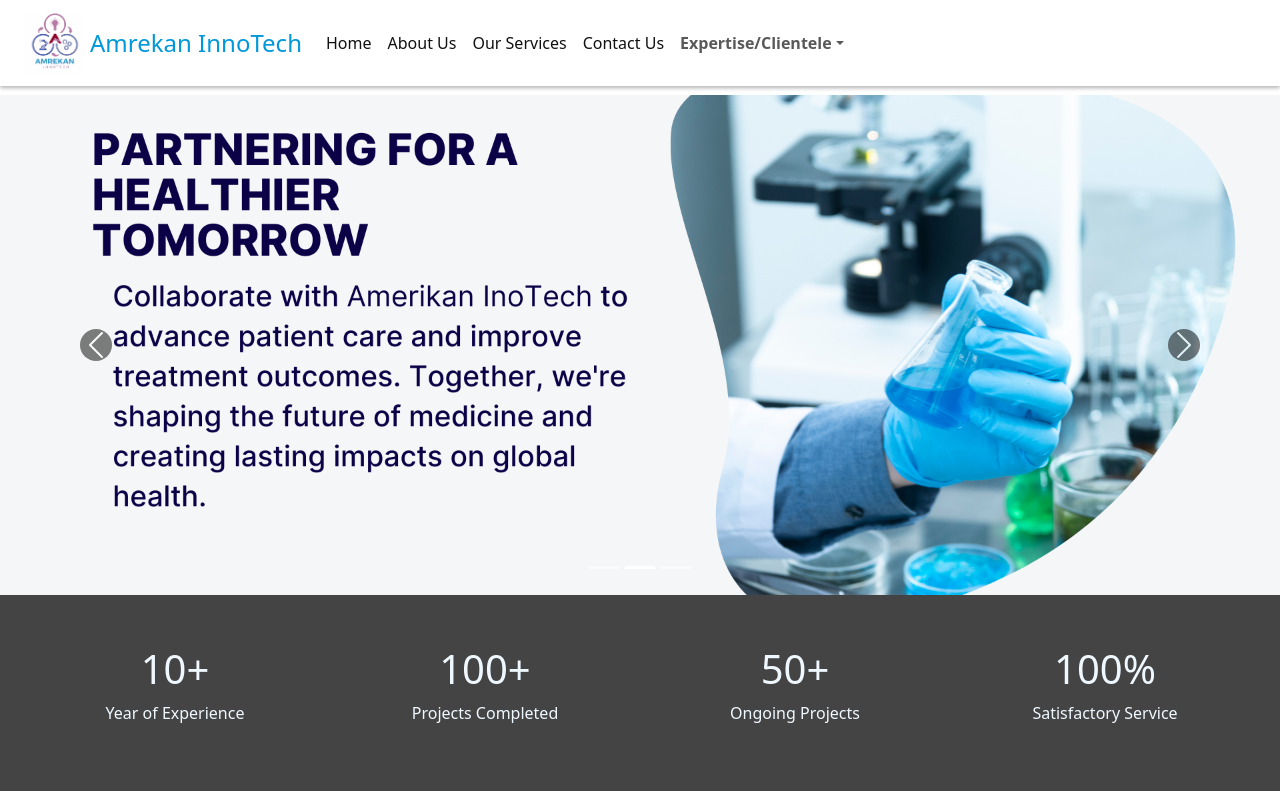
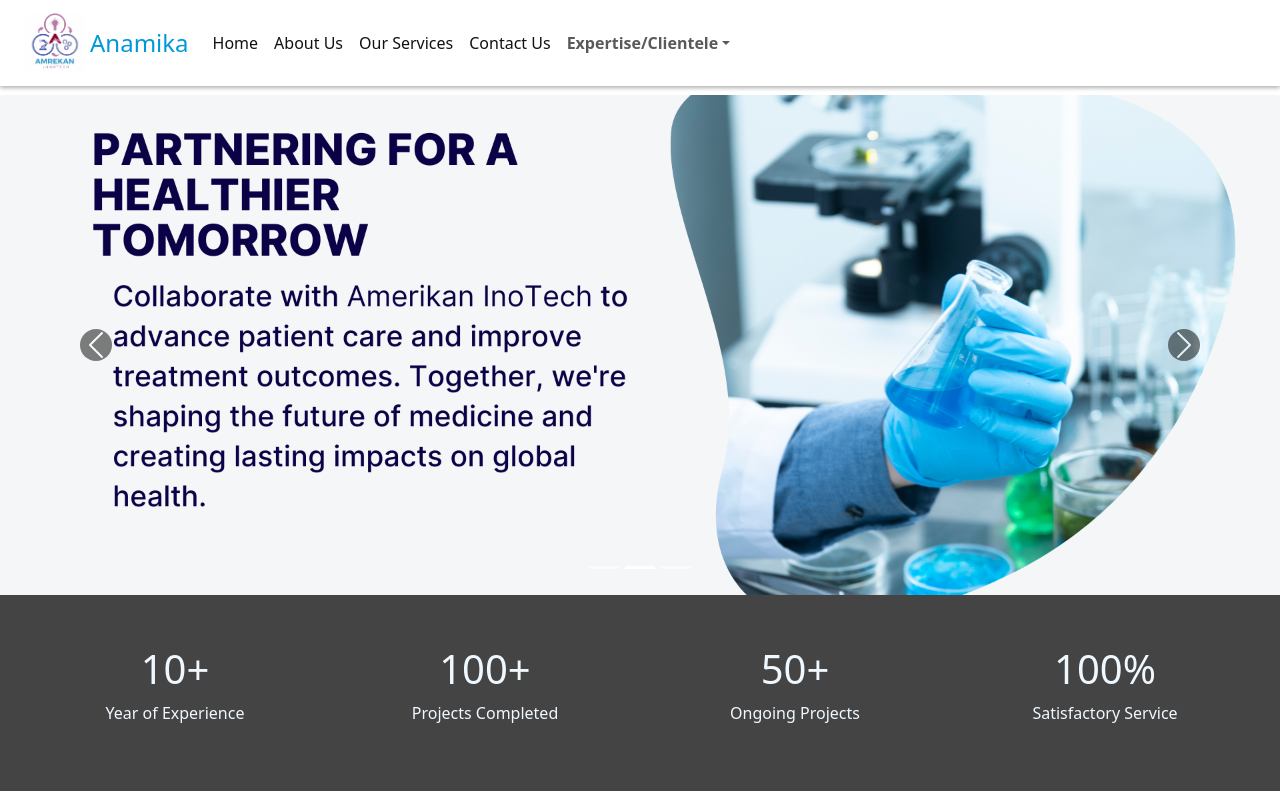
Before and after one commit to alisabir16767/Anamika, a React (Create React App) app: page / in a window 1280 px wide. Shown: the top 800 px of the page. Built offline with nearby package versions, Linux system fonts and the light colour scheme.

Commit message:
again going  in developing phase

```diff
--- a/package.json
+++ b/package.json
@@ -4,7 +4,7 @@
   "private": true,
   "homepage": ".",
   "scripts": {
-    "start": "node server.js",
+    "start": "react-scripts start",
     "build": "react-scripts build",
     "test": "react-scripts test",
     "eject": "react-scripts eject",
--- a/src/components/navbar.jsx
+++ b/src/components/navbar.jsx
@@ -14,7 +14,7 @@
             alt="InnoTech American"
             className="navbar-brand-image"
           />
-         Amrekan InnoTech
+         Anamika
         </Navbar.Brand>
         <Navbar.Toggle aria-controls="basic-navbar-nav" />
         <Navbar.Collapse id="basic-navbar-nav">
```
